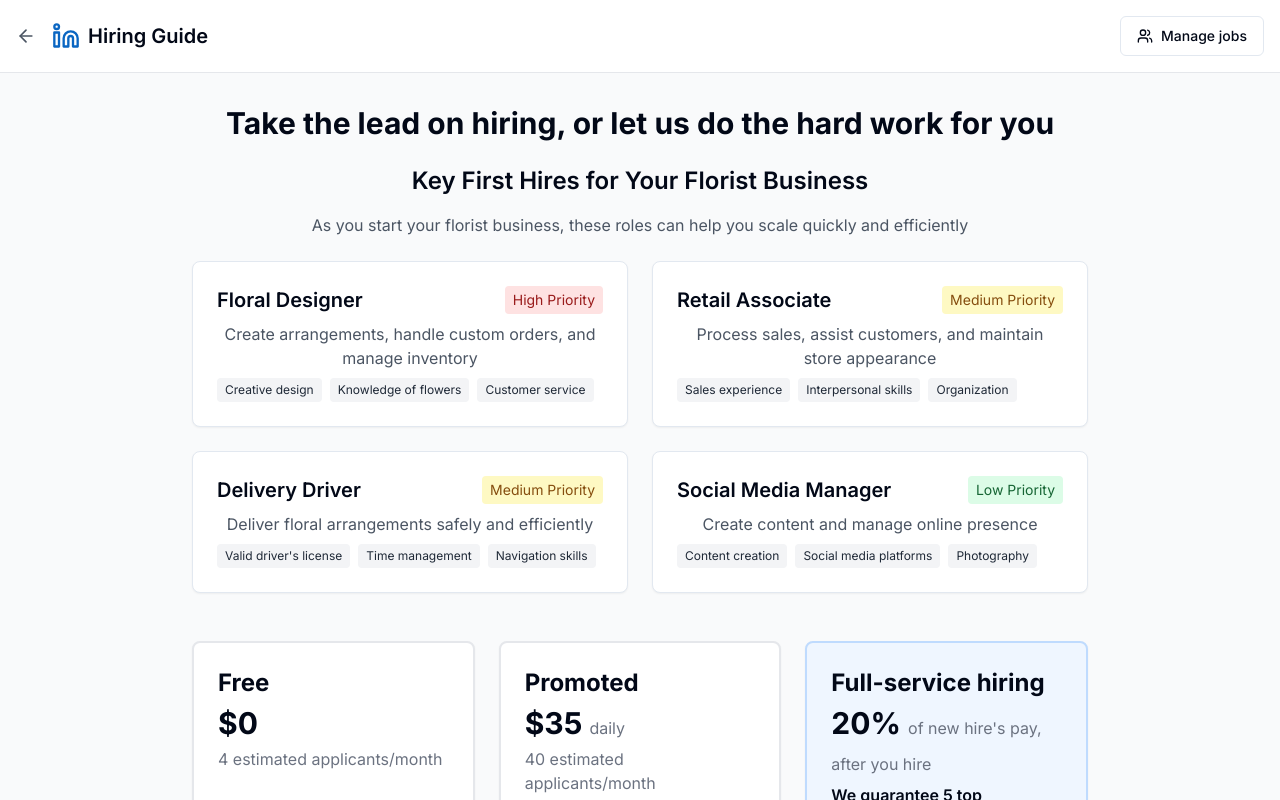
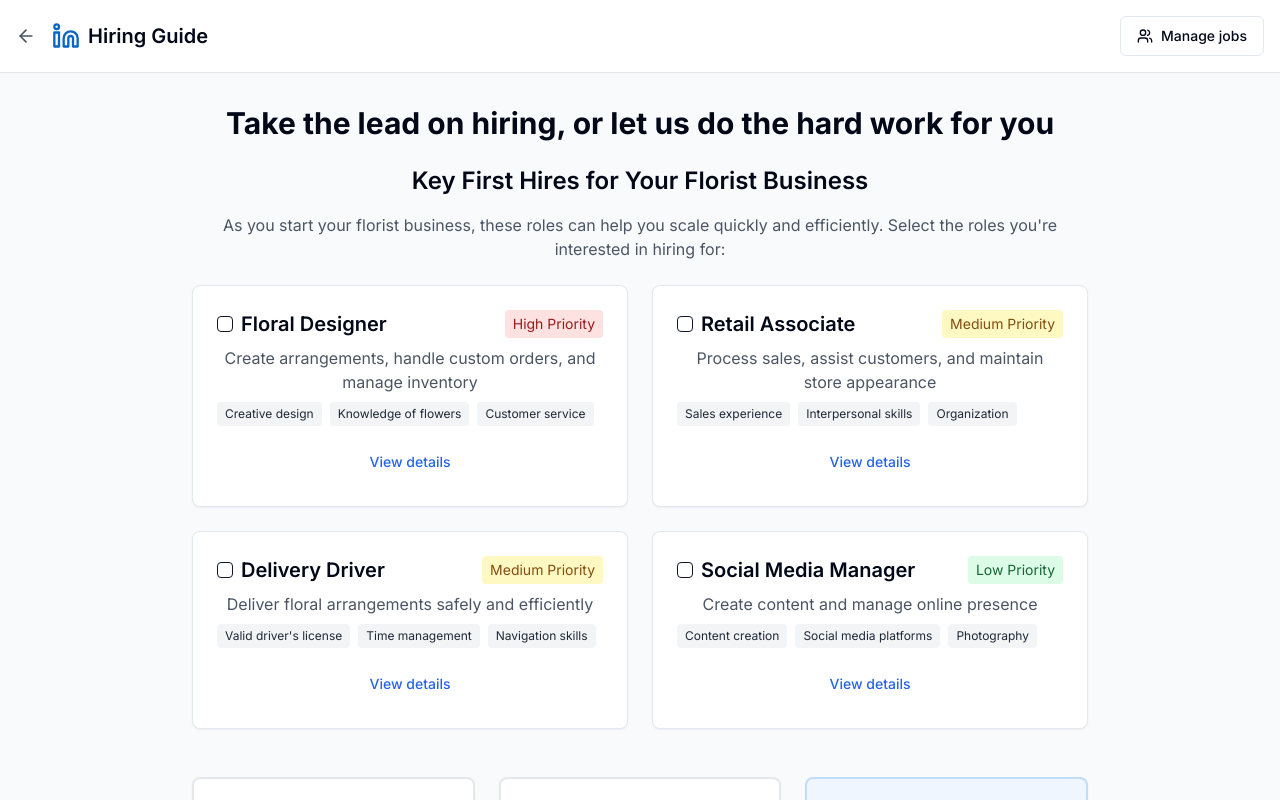
Before and after one commit to vidyarti/startup-success-spark, a React (Vite) app: page /hiring-guide in a window 1280 px wide. Shown: the top 800 px of the page. Built offline with nearby package versions, Linux system fonts and the light colour scheme.

Commit message:
feat: Add role selection to hiring guide
Adds functionality to select roles on the hiring guide page and displays a confirmation message upon selecting a plan.

```diff
--- a/src/pages/HiringGuidePage.tsx
+++ b/src/pages/HiringGuidePage.tsx
@@ -6,19 +6,44 @@ import { Card, CardContent, CardHeader } from "@/components/ui/card";
 import { useToast } from "@/hooks/use-toast";
 import { Link } from "react-router-dom";
 import { Dialog, DialogContent, DialogDescription, DialogHeader, DialogTitle } from "@/components/ui/dialog";
+import { Checkbox } from "@/components/ui/checkbox";
+import { toast } from "@/components/ui/sonner";
 
 const HiringGuidePage = () => {
-  const { toast } = useToast();
+  const { toast: useToastHook } = useToast();
   const [selectedPlan, setSelectedPlan] = useState<string | null>(null);
   const [showRoleDialog, setShowRoleDialog] = useState(false);
   const [selectedRole, setSelectedRole] = useState<string | null>(null);
+  const [selectedRoles, setSelectedRoles] = useState<string[]>([]);
+  const [showConfirmationDialog, setShowConfirmationDialog] = useState(false);
 
   const handleSelectPlan = (plan: string) => {
     setSelectedPlan(plan);
-    toast({
+    useToastHook({
       title: "Plan selected",
       description: `You've selected the ${plan} plan.`,
     });
+  };
+
+  const handleRoleSelection = (role: string) => {
+    setSelectedRoles(prev => {
+      if (prev.includes(role)) {
+        return prev.filter(r => r !== role);
+      } else {
+        return [...prev, role];
+      }
+    });
+  };
+
+  const handleConfirmSelection = () => {
+    if (selectedRoles.length === 0) {
+      toast("Please select at least one role to hire for", {
+        description: "You need to select roles before proceeding"
+      });
+      return;
+    }
+
+    setShowConfirmationDialog(true);
   };
 
   const suggestedRoles = [
@@ -84,15 +109,28 @@ const HiringGuidePage = () => {
           <div className="text-center mb-8">
             <h3 className="text-2xl font-semibold mb-4">Key First Hires for Your Florist Business</h3>
             <p className="text-gray-600 mb-6">
-              As you start your florist business, these roles can help you scale quickly and efficiently
+              As you start your florist business, these roles can help you scale quickly and efficiently.
+              Select the roles you're interested in hiring for:
             </p>
 
             <div className="grid grid-cols-1 md:grid-cols-2 gap-6 max-w-4xl mx-auto">
               {suggestedRoles.map((role) => (
-                <Card key={role.title} className="hover:shadow-md cursor-pointer transition-shadow" onClick={() => openRoleDetails(role.title)}>
+                <Card
+                  key={role.title}
+                  className={`hover:shadow-md transition-shadow ${
+                    selectedRoles.includes(role.title) ? 'border-2 border-blue-500' : ''
+                  }`}
+                >
                   <CardHeader className="pb-2">
                     <div className="flex justify-between items-center">
-                      <h4 className="text-xl font-semibold">{role.title}</h4>
+                      <div className="flex items-center gap-2">
+                        <Checkbox
+                          id={`role-${role.title}`}
+                          checked={selectedRoles.includes(role.title)}
+                          onCheckedChange={() => handleRoleSelection(role.title)}
+                        />
+                        <h4 className="text-xl font-semibold">{role.title}</h4>
+                      </div>
                       <span className={`text-sm px-2 py-1 rounded ${
                         role.priority === "High" ? "bg-red-100 text-red-800" :
                         role.priority === "Medium" ? "bg-yellow-100 text-yellow-800" :
@@ -111,6 +149,13 @@ const HiringGuidePage = () => {
                         </span>
                       ))}
                     </div>
+                    <Button
+                      variant="ghost"
+                      className="mt-4 text-blue-600"
+                      onClick={() => openRoleDetails(role.title)}
+                    >
+                      View details
+                    </Button>
                   </CardContent>
                 </Card>
               ))}
@@ -223,8 +268,9 @@ const HiringGuidePage = () => {
           <div className="mt-8 flex justify-center">
             <Button
               size="lg"
-              disabled={!selectedPlan}
+              disabled={!selectedPlan || selectedRoles.length === 0}
               className="bg-blue-600 hover:bg-blue-700 text-white px-12"
+              onClick={handleConfirmSelection}
             >
               Select plan
             </Button>
@@ -294,6 +340,51 @@ const HiringGuidePage = () => {
           </div>
         </DialogContent>
       </Dialog>
+
+      {/* Confirmation dialog */}
+      <Dialog open={showConfirmationDialog} onOpenChange={setShowConfirmationDialog}>
+        <DialogContent className="sm:max-w-md">
+          <DialogHeader>
+            <DialogTitle>Ready to start hiring!</DialogTitle>
+            <DialogDescription>
+              Great! We'll kick off hiring for:
+            </DialogDescription>
+          </DialogHeader>
+          <div className="space-y-4 py-4">
+            <ul className="list-disc pl-5 space-y-2">
+              {selectedRoles.map(role => (
+                <li key={role} className="text-blue-600 font-medium">
+                  {role}
+                  <span className="text-gray-600 font-normal"> - {selectedPlan} plan</span>
+                </li>
+              ))}
+            </ul>
+            <p className="text-sm text-gray-600 mt-4">
+              Your job listings will be prepared and published according to your selected plan.
+              We'll notify you as candidates begin to apply.
+            </p>
+            <div className="flex justify-end gap-3 pt-4">
+              <Button
+                variant="outline"
+                onClick={() => setShowConfirmationDialog(false)}
+              >
+                Edit selections
+              </Button>
+              <Button
+                className="bg-blue-600 hover:bg-blue-700"
+                onClick={() => {
+                  setShowConfirmationDialog(false);
+                  toast("Hiring process initiated", {
+                    description: `You've started the hiring process for ${selectedRoles.length} position(s)`,
+                  });
+                }}
+              >
+                Confirm & publish
+              </Button>
+            </div>
+          </div>
+        </DialogContent>
+      </Dialog>
     </div>
   );
 };
```
